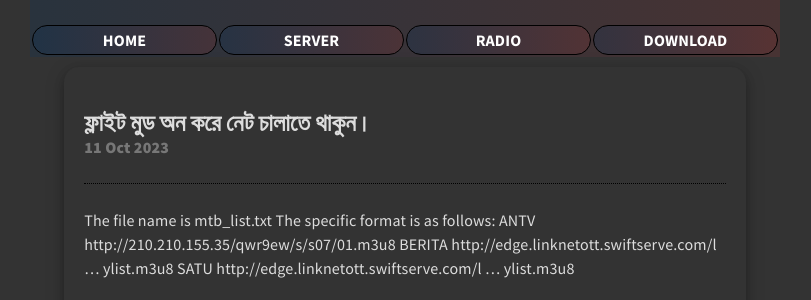
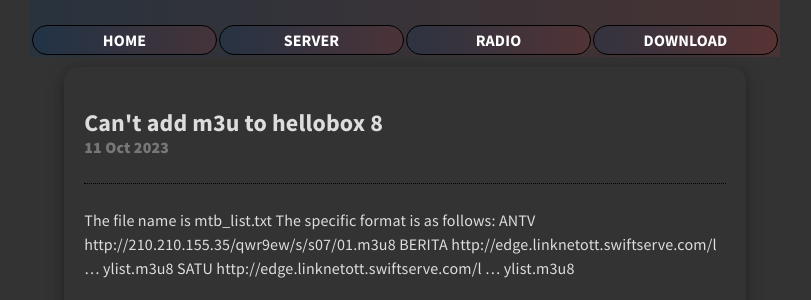
Before and after one commit to bdmilan/blog, a Jekyll site: the page built from _posts/2023-10-11-can't add m3u to hellobox 8.md, in a window 1280 px wide. Shown: the part 204-504 px from the top of the page, without its empty margins (235-1046 px from the left). Built offline with Jekyll 4.4.1, drawn with Linux system fonts in a browser that asks for light colours; comment, search, counter and statistics services are not loaded.

Commit message:
Update 2023-10-11-can't add m3u to hellobox 8.md

```diff
--- a/_posts/2023-10-11-can't add m3u to hellobox 8.md
+++ b/_posts/2023-10-11-can't add m3u to hellobox 8.md
@@ -1,5 +1,5 @@
 ---
-title: ফ্লাইট মুড অন করে নেট চালাতে থাকুন।
+title: Can't add m3u to hellobox 8
 ---
 
 The file name is mtb_list.txt
```
